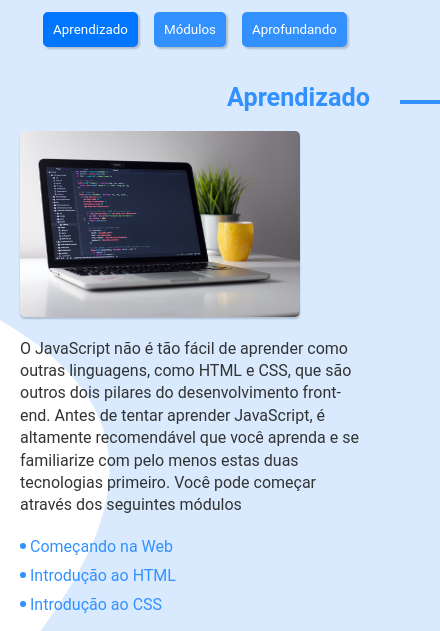
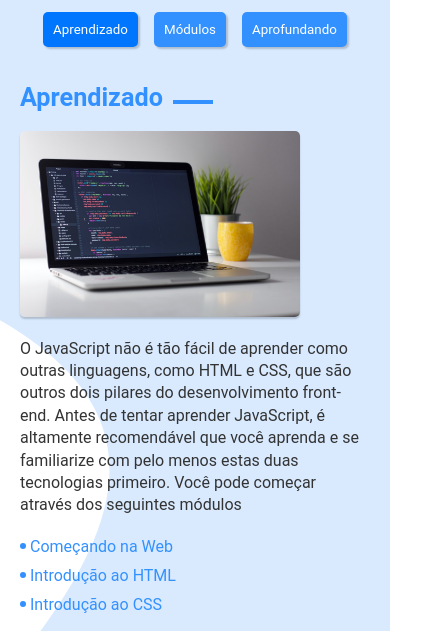
Before and after one commit to gabrielprmartins/estudos-js, a plain HTML site: page index.html in a window 390 px wide. Shown: the part 211-842 px from the top of the page, 440 px wide, since content can reach past the window. Drawn offline with Linux system fonts and the light colour scheme.

Commit message:
Update produtos.css

```diff
--- a/css/produtos.css
+++ b/css/produtos.css
@@ -104,16 +104,14 @@
     margin: 30px 0;
     grid-template-columns: 1fr;
   }
-  .conteudo .titulo {
+  .conteudo .titulo-produtos {
     text-align: left;
+    top: 12px;
   }
-  .conteudo .titulo::after {
+  .conteudo .titulo-produtos::after {
     margin-left: 10px;
   }
   .conteudo img {
     max-width: 280px;
   }
-  .conteudo .titulo::after {
-    top: 12px;
-  }
 }
```
